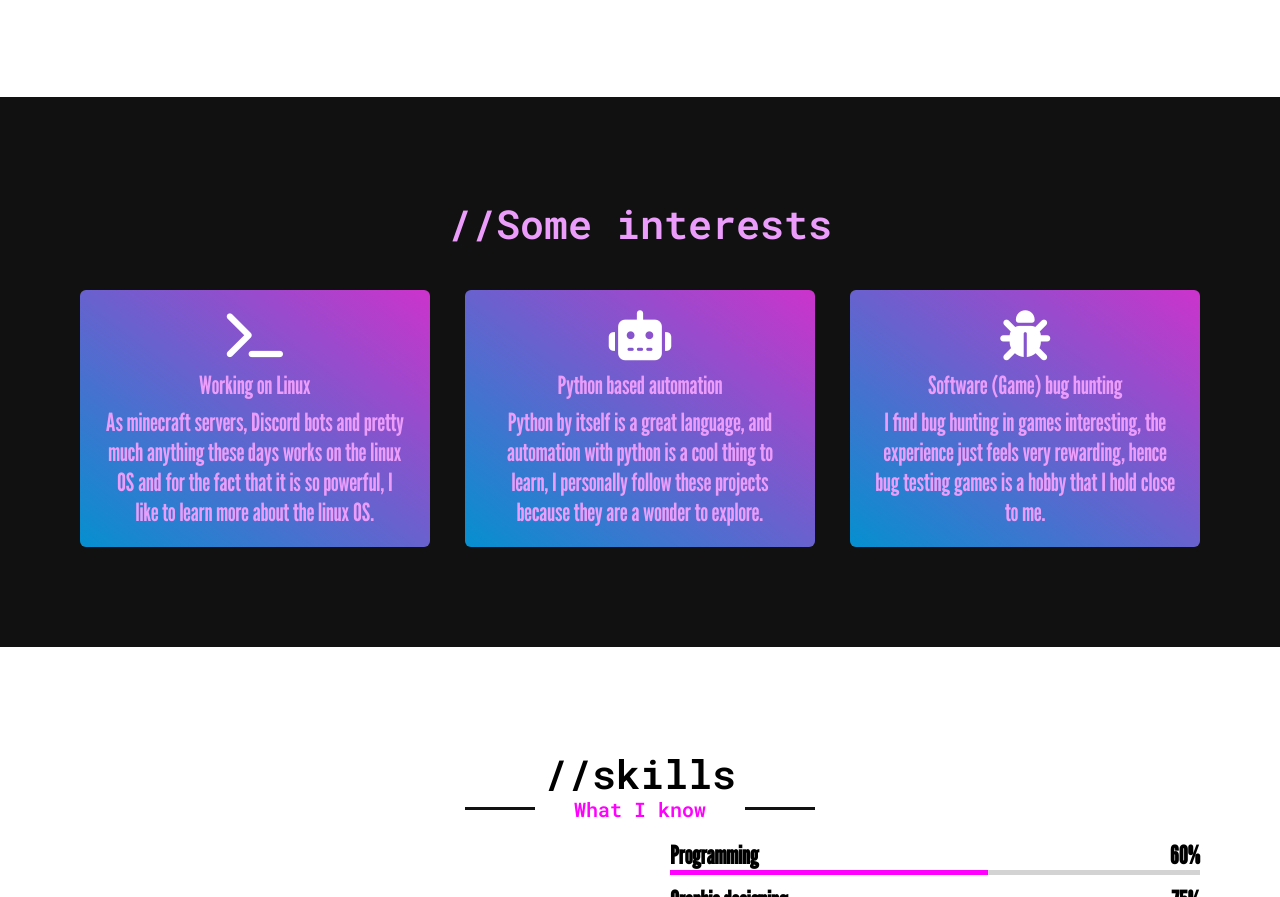
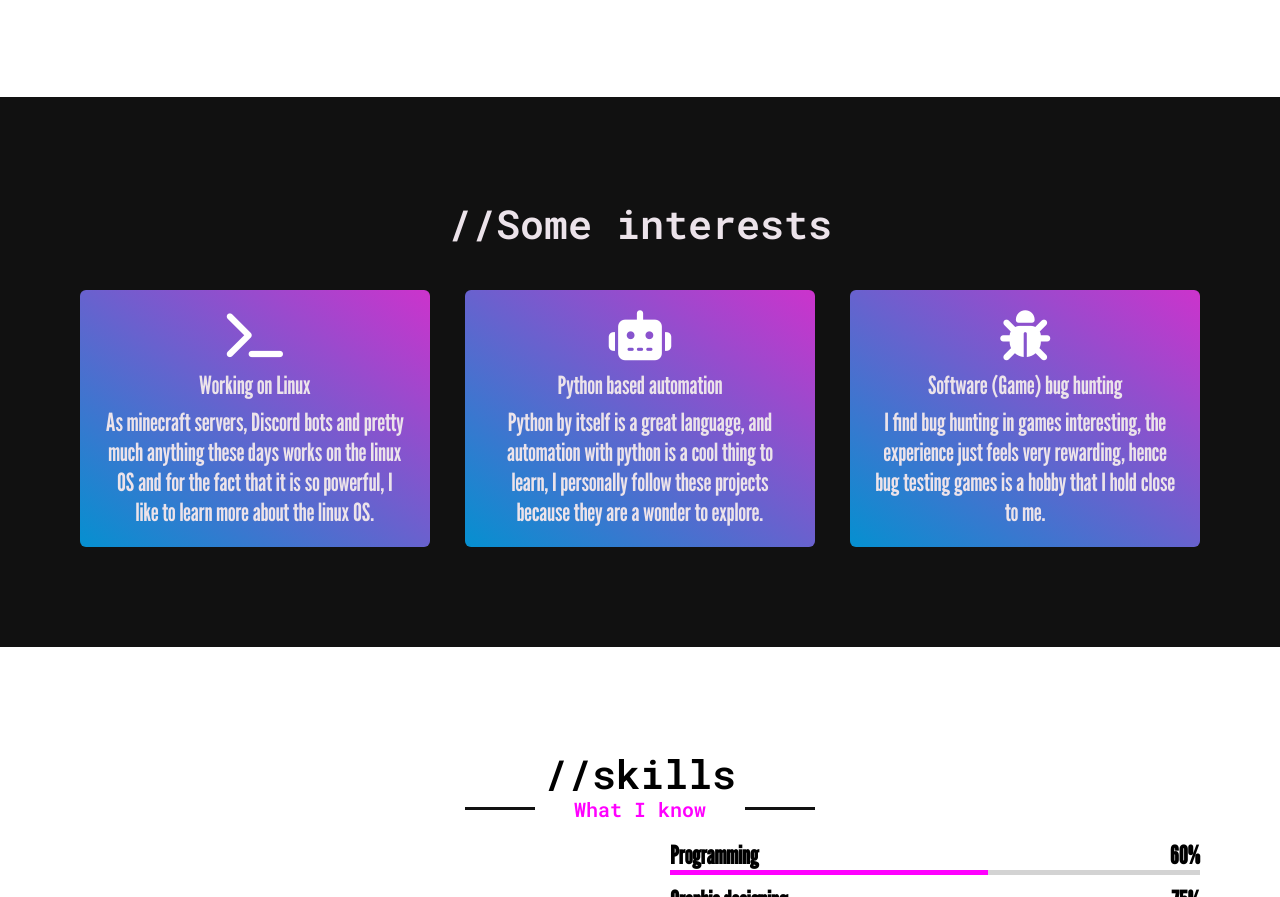
Before and after one commit to captainion2119/portfolio-site, a plain HTML site: page index.html in a window 1280 px wide. Shown: the part 1286-2183 px from the top of the page. Drawn offline with nearby package versions, Linux system fonts and the light colour scheme.

Commit message:
Edit thicc color

```diff
--- a/style.css
+++ b/style.css
@@ -153,6 +153,7 @@ section{
     transform: translateX(-50%);
 }
 .about .about-content .left{
+    font-family: "League gothic", sans-serif;
     font-size: 18px;
     font-weight: 200;
     border-radius: 6px;
@@ -175,7 +176,7 @@ section{
 
 /*THICC SECTION STYLING*/
 .thicc{
-    color: #ec9dfc;
+    color: rgb(236, 227, 234);
     background: #111;
 }
 .thicc .title{
```
